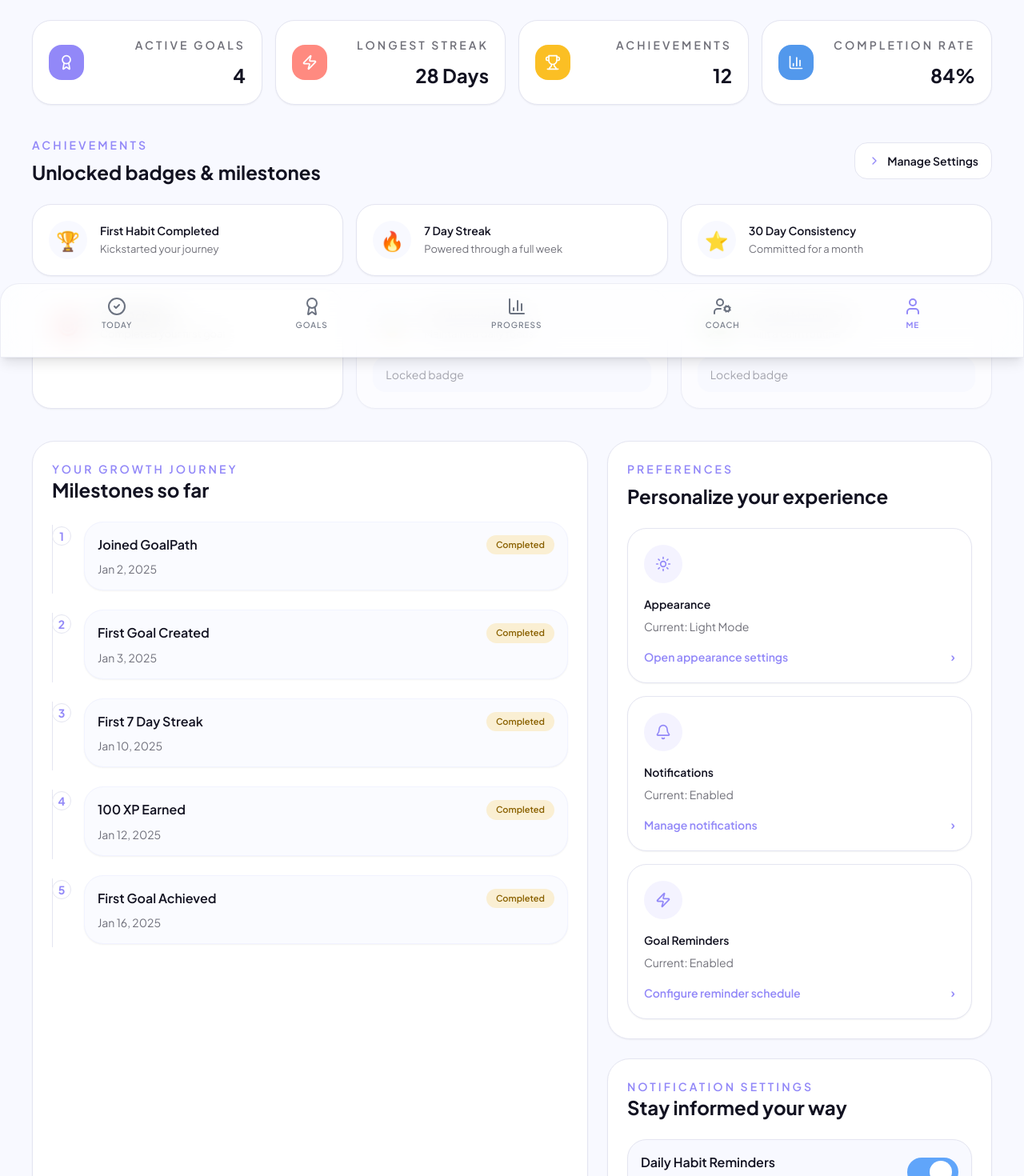
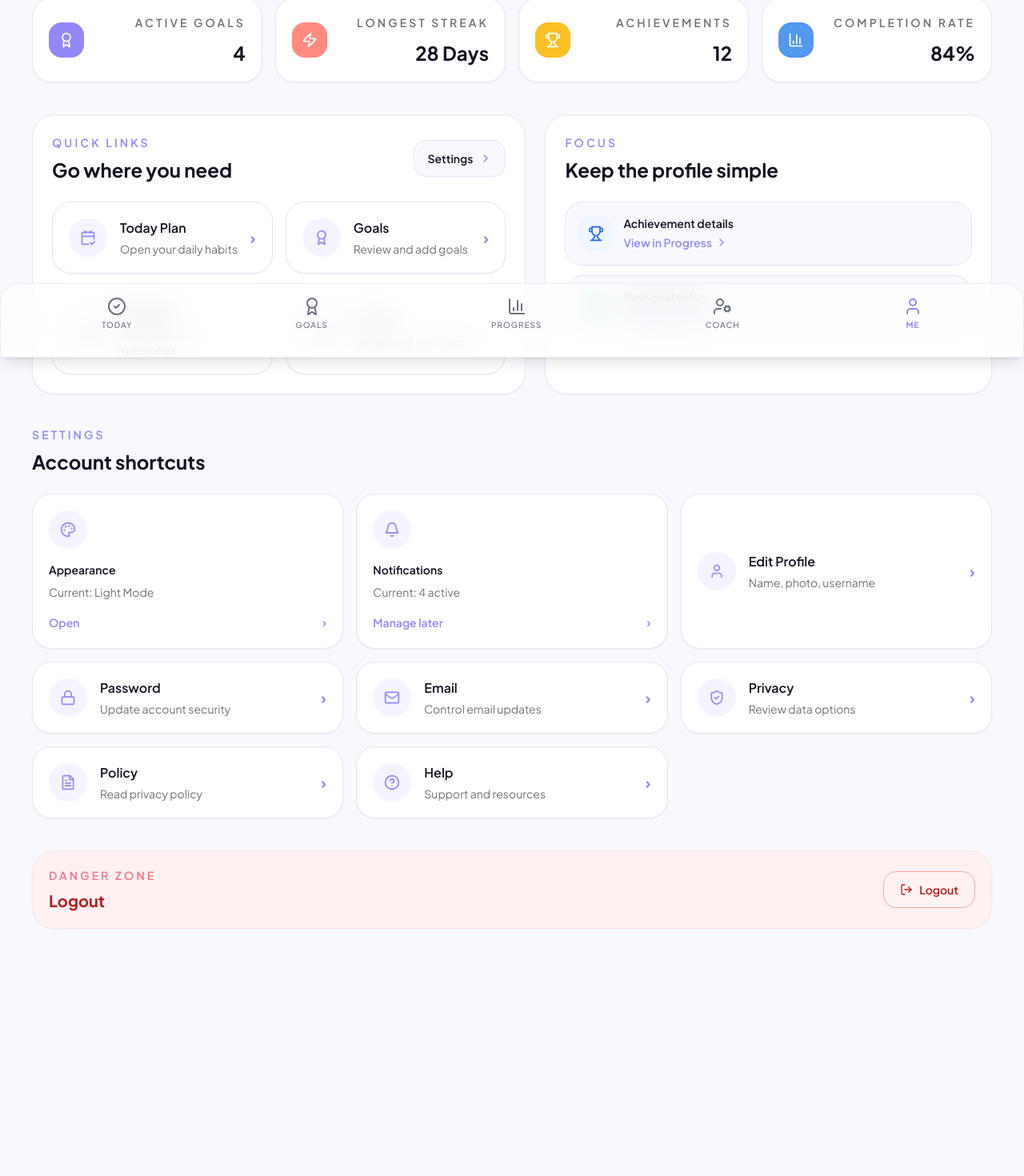
Before and after one commit to GoalPathh/frontend, a Next.js app: page /me in a window 1280 px wide. Shown: the part 353-1823 px from the top of the page at 80% size. After the commit the page ends 1674 px from the top, so only its background shows below. Built offline with nearby package versions, Linux system fonts and the light colour scheme.

Commit message:
rapihin page me

```diff
--- a/app/me/page.tsx
+++ b/app/me/page.tsx
@@ -5,32 +5,32 @@ import {
   Award,
   BarChart3,
   Bell,
+  CalendarCheck2,
   ChevronRight,
   FileText,
   HelpCircle,
   Lock,
   LogOut,
   Mail,
+  Palette,
+  PlusCircle,
+  ShieldCheck,
   Sun,
   Trophy,
   User,
+  UserCog,
   Zap,
 } from "lucide-react";
 import { BottomNavigation } from "@/components/bottom-navigation";
 import { ThemeToggle } from "@/components/theme-toggle";
 import { ProfileHeader } from "@/components/me/profile-header";
 import { StatCard } from "@/components/me/stat-card";
-import { AchievementCard } from "@/components/me/achievement-card";
-import { GrowthTimeline } from "@/components/me/growth-timeline";
 import { PreferenceCard } from "@/components/me/preference-card";
 import { AppearanceModal } from "@/components/me/appearance-modal";
-import { NotificationSettings } from "@/components/me/notification-settings";
 import { AccountCard } from "@/components/me/account-card";
 import { userService } from "@/lib/userService";
 import type {
-  Achievement,
   AppearancePreference,
-  JourneyStep,
   NotificationPreference,
   UserProfile,
   UserStats,
@@ -39,18 +39,14 @@ import type {
 export default function MePage() {
   const [profile, setProfile] = useState<UserProfile | null>(null);
   const [stats, setStats] = useState<UserStats | null>(null);
-  const [achievements, setAchievements] = useState<Achievement[]>([]);
-  const [journey, setJourney] = useState<JourneyStep[]>([]);
   const [appearance, setAppearance] = useState<AppearancePreference>("light");
   const [notifications, setNotifications] = useState<NotificationPreference[]>([]);
   const [showAppearanceModal, setShowAppearanceModal] = useState(false);
-  const notificationsRef = useRef<HTMLDivElement | null>(null);
+  const settingsRef = useRef<HTMLDivElement | null>(null);
 
   useEffect(() => {
     setProfile(userService.getUserProfile());
     setStats(userService.getUserStats());
-    setAchievements(userService.getAchievements());
-    setJourney(userService.getJourney());
     setAppearance(userService.getAppearancePreference());
     setNotifications(userService.getNotificationPreferences());
   }, []);
@@ -61,28 +57,19 @@ export default function MePage() {
     setShowAppearanceModal(false);
   };
 
-  const handleToggleNotification = (id: string) => {
-    const updated = notifications.map((item) =>
-      item.id === id ? { ...item, enabled: !item.enabled } : item,
-    );
-    setNotifications(updated);
-    userService.saveNotificationPreferences(updated);
+  const scrollToSettings = () => {
+    settingsRef.current?.scrollIntoView({ behavior: "smooth", block: "start" });
   };
 
-  const scrollToNotifications = () => {
-    notificationsRef.current?.scrollIntoView({ behavior: "smooth", block: "start" });
-  };
+  const enabledNotifications = notifications.filter((item) => item.enabled).length;
 
   return (
     <div className="min-h-screen bg-background text-foreground pb-32 dark:bg-background dark:text-white">
       <div className="max-w-7xl mx-auto px-6 py-8 md:px-10">
-        <div className="mb-8 flex items-start justify-between gap-4">
+        <div className="mb-8 flex items-center justify-between gap-4">
           <div>
             <p className="text-sm font-semibold uppercase tracking-[0.28em] text-primary">Me</p>
-            <h1 className="mt-3 text-4xl font-bold tracking-tight text-foreground dark:text-white">Your GoalPath dashboard</h1>
-            <p className="mt-2 max-w-2xl text-sm text-foreground/60">
-              A modern personal space to review your profile, achievements, settings, and growth journey.
-            </p>
+            <h1 className="mt-3 text-3xl font-bold tracking-tight text-foreground dark:text-white md:text-4xl">Profile hub</h1>
           </div>
           <ThemeToggle className="shrink-0 bg-surface/80 dark:bg-surface/10" />
         </div>
@@ -118,97 +105,101 @@ export default function MePage() {
           />
         </section>
 
-        <section className="mt-10 space-y-6">
-          <div className="flex items-center justify-between gap-4">
+        <section className="mt-10 grid gap-6 xl:grid-cols-[1.05fr_0.95fr]">
+          <div className="rounded-[28px] border border-border bg-surface p-6 shadow-sm">
+            <div className="flex flex-wrap items-center justify-between gap-4">
               <div>
-              <p className="text-sm font-semibold uppercase tracking-[0.22em] text-primary">Achievements</p>
-              <h2 className="mt-2 text-2xl font-bold text-foreground">Unlocked badges & milestones</h2>
+                <p className="text-sm font-semibold uppercase tracking-[0.22em] text-primary">Quick links</p>
+                <h2 className="mt-2 text-2xl font-bold text-foreground">Go where you need</h2>
               </div>
               <button
                 type="button"
-              onClick={() => scrollToNotifications()}
-              className="inline-flex items-center gap-2 rounded-2xl border border-border bg-surface px-4 py-3 text-sm font-semibold text-foreground transition hover:border-primary"
+                onClick={scrollToSettings}
+                className="inline-flex items-center gap-2 rounded-2xl border border-border bg-background px-4 py-3 text-sm font-semibold text-foreground transition hover:border-primary"
               >
+                Settings
                 <ChevronRight className="h-4 w-4 text-primary" />
-              Manage Settings
               </button>
             </div>
-          <div className="grid gap-4 sm:grid-cols-2 lg:grid-cols-3">
-            {achievements.length ? (
-              achievements.map((item) => <AchievementCard key={item.id} achievement={item} />)
-            ) : (
-              <div className="rounded-[28px] border border-border bg-surface p-8 text-center shadow-sm">
-                <div className="mx-auto mb-4 flex h-16 w-16 items-center justify-center rounded-full bg-primary/10 text-primary">
-                  <Award className="h-8 w-8" />
+
+            <div className="mt-6 grid gap-4 sm:grid-cols-2">
+              <AccountCard icon={<CalendarCheck2 className="h-5 w-5" />} title="Today Plan" subtitle="Open your daily habits" href="/today" />
+              <AccountCard icon={<Award className="h-5 w-5" />} title="Goals" subtitle="Review and add goals" href="/goals" />
+              <AccountCard icon={<BarChart3 className="h-5 w-5" />} title="Progress" subtitle="See charts and milestones" href="/progress" />
+              <AccountCard icon={<UserCog className="h-5 w-5" />} title="Coach" subtitle="Get guided next steps" href="/coach" />
             </div>
-                <p className="text-xl font-semibold text-foreground">No achievements yet</p>
-                <p className="mt-3 text-sm text-foreground/60">Start completing habits to unlock achievements.</p>
           </div>
-            )}
+
+          <div className="rounded-[28px] border border-border bg-surface p-6 shadow-sm">
+            <p className="text-sm font-semibold uppercase tracking-[0.22em] text-primary">Focus</p>
+            <h2 className="mt-2 text-2xl font-bold text-foreground">Keep the profile simple</h2>
+            <div className="mt-6 grid gap-3">
+              <div className="rounded-[22px] border border-border bg-background p-4">
+                <div className="flex items-center gap-3">
+                  <div className="flex h-11 w-11 items-center justify-center rounded-2xl bg-[#eff6ff] text-[#2563eb]">
+                    <Trophy className="h-5 w-5" />
+                  </div>
+                  <div>
+                    <p className="text-sm font-semibold text-foreground">Achievement details</p>
+                    <a href="/progress" className="mt-1 inline-flex items-center gap-1 text-sm font-semibold text-primary">
+                      View in Progress <ChevronRight className="h-4 w-4" />
+                    </a>
+                  </div>
+                </div>
+              </div>
+              <div className="rounded-[22px] border border-border bg-background p-4">
+                <div className="flex items-center gap-3">
+                  <div className="flex h-11 w-11 items-center justify-center rounded-2xl bg-[#dcfce7] text-[#15803d]">
+                    <PlusCircle className="h-5 w-5" />
+                  </div>
+                  <div>
+                    <p className="text-sm font-semibold text-foreground">New goal setup</p>
+                    <a href="/goals/add" className="mt-1 inline-flex items-center gap-1 text-sm font-semibold text-primary">
+                      Add from Goals <ChevronRight className="h-4 w-4" />
+                    </a>
+                  </div>
+                </div>
+              </div>
+            </div>
           </div>
         </section>
 
-        <section className="mt-10 grid gap-6 xl:grid-cols-[1.3fr_0.9fr]">
-          <GrowthTimeline journey={journey} />
-          <div className="space-y-6">
-            <div className="rounded-[28px] border border-border bg-surface p-6 shadow-sm">
-              <p className="text-sm font-semibold uppercase tracking-[0.22em] text-primary">Preferences</p>
-              <h2 className="mt-2 text-2xl font-bold text-foreground">Personalize your experience</h2>
-              <div className="mt-6 grid gap-4">
+        <section ref={settingsRef} className="mt-10 space-y-6">
+          <div className="flex items-center justify-between gap-4">
+            <div>
+              <p className="text-sm font-semibold uppercase tracking-[0.22em] text-primary">Settings</p>
+              <h2 className="mt-2 text-2xl font-bold text-foreground">Account shortcuts</h2>
+            </div>
+          </div>
+          <div className="grid gap-4 md:grid-cols-2 xl:grid-cols-3">
             <PreferenceCard
-                  icon={<Sun className="h-5 w-5" />}
+              icon={<Palette className="h-5 w-5" />}
               title="Appearance"
               current={`${appearance.charAt(0).toUpperCase()}${appearance.slice(1)} Mode`}
-                  actionLabel="Open appearance settings"
+              actionLabel="Open"
               onAction={() => setShowAppearanceModal(true)}
             />
             <PreferenceCard
               icon={<Bell className="h-5 w-5" />}
               title="Notifications"
-                  current={notifications.some((item) => item.enabled) ? "Enabled" : "Disabled"}
-                  actionLabel="Manage notifications"
-                  onAction={scrollToNotifications}
+              current={`${enabledNotifications} active`}
+              actionLabel="Manage later"
+              onAction={() => alert("Notification settings flow coming soon.")}
             />
-                <PreferenceCard
-                  icon={<Zap className="h-5 w-5" />}
-                  title="Goal Reminders"
-                  current={notifications.find((item) => item.id === "daily-habit")?.enabled ? "Enabled" : "Disabled"}
-                  actionLabel="Configure reminder schedule"
-                  onAction={scrollToNotifications}
-                />
-              </div>
-            </div>
-
-            <div ref={notificationsRef}>
-              <NotificationSettings preferences={notifications} onToggle={handleToggleNotification} />
-            </div>
+            <AccountCard icon={<User className="h-5 w-5" />} title="Edit Profile" subtitle="Name, photo, username" href="#" />
+            <AccountCard icon={<Lock className="h-5 w-5" />} title="Password" subtitle="Update account security" href="#" />
+            <AccountCard icon={<Mail className="h-5 w-5" />} title="Email" subtitle="Control email updates" href="#" />
+            <AccountCard icon={<ShieldCheck className="h-5 w-5" />} title="Privacy" subtitle="Review data options" href="#" />
+            <AccountCard icon={<FileText className="h-5 w-5" />} title="Policy" subtitle="Read privacy policy" href="#" />
+            <AccountCard icon={<HelpCircle className="h-5 w-5" />} title="Help" subtitle="Support and resources" href="#" />
           </div>
         </section>
 
-        <section className="mt-10 space-y-6">
-          <div className="flex items-center justify-between gap-4">
-            <div>
-              <p className="text-sm font-semibold uppercase tracking-[0.22em] text-primary">Account</p>
-              <h2 className="mt-2 text-2xl font-bold text-foreground">Manage your settings</h2>
-            </div>
-          </div>
-          <div className="grid gap-4 md:grid-cols-2">
-            <AccountCard icon={<User className="h-5 w-5" />} title="Edit Profile" subtitle="Update your personal information" href="#" />
-            <AccountCard icon={<Lock className="h-5 w-5" />} title="Change Password" subtitle="Secure your account" href="#" />
-            <AccountCard icon={<Mail className="h-5 w-5" />} title="Email Preferences" subtitle="Control email updates" href="#" />
-            <AccountCard icon={<FileText className="h-5 w-5" />} title="Privacy Policy" subtitle="Review privacy options" href="#" />
-            <AccountCard icon={<HelpCircle className="h-5 w-5" />} title="Help Center" subtitle="Get support and resources" href="#" />
-          </div>
-        </section>
-
-        <section className="mt-10 rounded-[28px] border border-[#fee2e2] bg-[#fff1f2] p-6 shadow-sm">
+        <section className="mt-10 rounded-[28px] border border-[#fee2e2] bg-[#fff1f2] p-5 shadow-sm">
           <div className="flex flex-wrap items-center justify-between gap-4">
             <div>
               <p className="text-sm font-semibold uppercase tracking-[0.22em] text-[#fb7185]">Danger Zone</p>
-              <h2 className="mt-2 text-2xl font-bold text-[#b91c1c]">Logout</h2>
-              <p className="mt-2 max-w-2xl text-sm text-[#7f1d1d]">
-                Sign out of GoalPath and protect your account when you’re finished.
-              </p>
+              <h2 className="mt-2 text-xl font-bold text-[#b91c1c]">Logout</h2>
             </div>
             <button type="button" className="inline-flex items-center gap-2 rounded-2xl border border-[#fca5a5] bg-[#fef2f2] px-5 py-3 text-sm font-semibold text-[#b91c1c] transition hover:bg-[#fee2e2]">
               <LogOut className="h-4 w-4" />
```
Lines whose indentation alone changed are shown as unchanged.
